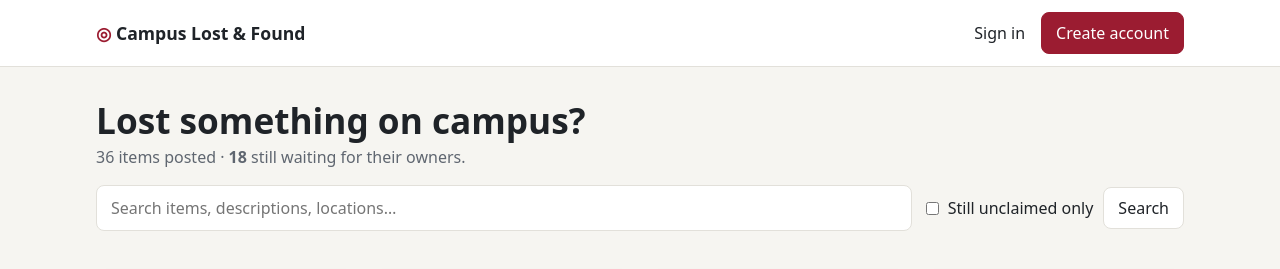
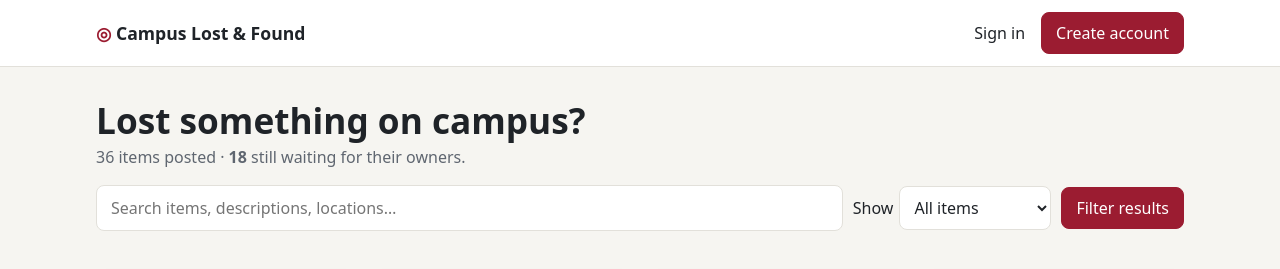
Before and after one commit to schen143/lost-and-found, a Flask app: page / in a window 1280 px wide. Shown: the top 269 px of the page. Run offline with Flask 3, Linux system fonts and the light colour scheme; some libraries are stand-ins or nearby versions.

Commit message:
add filter button

```diff
--- a/app/items.py
+++ b/app/items.py
@@ -11,7 +11,10 @@ from .models import Item, User
 bp = Blueprint("items", __name__)
 
 
-def _filtered_query(base, q, unclaimed):
+STATUS_FILTERS = ("unclaimed", "returned")
+
+
+def _filtered_query(base, q, status):
     if q:
         like = f"%{q}%"
         base = base.filter(
@@ -21,22 +24,29 @@ def _filtered_query(base, q, unclaimed):
                 Item.location.ilike(like),
             )
         )
-    if unclaimed:
+    if status == "unclaimed":
         base = base.filter(Item.is_returned.is_(False))
+    elif status == "returned":
+        base = base.filter(Item.is_returned.is_(True))
     return base.order_by(Item.found_on.desc(), Item.created_at.desc())
 
 
 def _list_args():
     q = request.args.get("q", "").strip()[:100]
-    unclaimed = request.args.get("unclaimed") == "1"
+    status = request.args.get("status", "")
+    if status not in STATUS_FILTERS:
+        status = ""
+    # Older links used ?unclaimed=1 before the status filter existed.
+    if not status and request.args.get("unclaimed") == "1":
+        status = "unclaimed"
     page = request.args.get("page", 1, type=int)
-    return q, unclaimed, page
+    return q, status, page
 
 
 @bp.route("/")
 def index():
-    q, unclaimed, page = _list_args()
-    query = _filtered_query(Item.query, q, unclaimed)
+    q, status, page = _list_args()
+    query = _filtered_query(Item.query, q, status)
     pagination = query.paginate(
         page=page, per_page=current_app.config["ITEMS_PER_PAGE"], error_out=False
     )
@@ -45,7 +55,7 @@ def index():
         "unclaimed": Item.query.filter_by(is_returned=False).count(),
     }
     return render_template(
-        "items/index.html", pagination=pagination, q=q, unclaimed=unclaimed, stats=stats
+        "items/index.html", pagination=pagination, q=q, status=status, stats=stats
     )
 
 
@@ -152,8 +162,8 @@ def delete(item_id):
 @bp.route("/users/<username>")
 def user_page(username):
     user = User.query.filter(db.func.lower(User.username) == username.lower()).first_or_404()
-    q, unclaimed, page = _list_args()
-    query = _filtered_query(user.items, q, unclaimed)
+    q, status, page = _list_args()
+    query = _filtered_query(user.items, q, status)
     pagination = query.paginate(
         page=page, per_page=current_app.config["ITEMS_PER_PAGE"], error_out=False
     )
@@ -162,7 +172,7 @@ def user_page(username):
         "returned": user.items.filter_by(is_returned=True).count(),
     }
     return render_template(
-        "users/show.html", user=user, pagination=pagination, q=q, unclaimed=unclaimed, stats=stats
+        "users/show.html", user=user, pagination=pagination, q=q, status=status, stats=stats
     )
 
 
--- a/app/static/style.css
+++ b/app/static/style.css
@@ -86,6 +86,10 @@ h1, h2, h3 { line-height: 1.2; }
   border: 1px solid var(--border); border-radius: 8px; background: var(--surface); color: var(--text);
 }
 .toggle { display: inline-flex; gap: 6px; align-items: center; white-space: nowrap; }
+.search select {
+  padding: 9px 10px; font: inherit;
+  border: 1px solid var(--border); border-radius: 8px; background: var(--surface); color: var(--text);
+}
 .clear { color: var(--muted); }
 .result-count { color: var(--muted); }
 
--- a/app/templates/_macros.html
+++ b/app/templates/_macros.html
@@ -1,12 +1,16 @@
-{% macro search_bar(action, q, unclaimed) %}
+{% macro search_bar(action, q, status) %}
 <form class="search" action="{{ action }}" method="get" role="search">
   <input type="search" name="q" value="{{ q }}" placeholder="Search items, descriptions, locations…" aria-label="Search">
   <label class="toggle">
-    <input type="checkbox" name="unclaimed" value="1" {% if unclaimed %}checked{% endif %} onchange="this.form.submit()">
-    Still unclaimed only
+    Show
+    <select name="status" aria-label="Filter by status">
+      <option value="" {% if not status %}selected{% endif %}>All items</option>
+      <option value="unclaimed" {% if status == 'unclaimed' %}selected{% endif %}>Still unclaimed</option>
+      <option value="returned" {% if status == 'returned' %}selected{% endif %}>Returned</option>
+    </select>
   </label>
-  <button class="btn" type="submit">Search</button>
-  {% if q or unclaimed %}<a class="clear" href="{{ action }}">Clear</a>{% endif %}
+  <button class="btn btn-primary" type="submit">Filter results</button>
+  {% if q or status %}<a class="clear" href="{{ action }}">Clear</a>{% endif %}
 </form>
 {% endmacro %}
 
--- a/app/templates/items/index.html
+++ b/app/templates/items/index.html
@@ -5,13 +5,13 @@
 <section class="hero">
   <h1>Lost something on campus?</h1>
   <p>{{ stats.total }} items posted · <strong>{{ stats.unclaimed }}</strong> still waiting for their owners.</p>
-  {{ search_bar(url_for('items.index'), q, unclaimed) }}
+  {{ search_bar(url_for('items.index'), q, status) }}
 </section>
 
-{% if q or unclaimed %}
+{% if q or status %}
   <p class="result-count">
     {{ pagination.total }} result{{ '' if pagination.total == 1 else 's' }}
-    {% if q %}for “{{ q }}”{% endif %}{% if unclaimed %} that are still unclaimed{% endif %}
+    {% if q %}for “{{ q }}”{% endif %}{% if status == 'unclaimed' %} that are still unclaimed{% elif status == 'returned' %} that have been returned{% endif %}
   </p>
 {% endif %}
 
--- a/app/templates/users/show.html
+++ b/app/templates/users/show.html
@@ -12,7 +12,7 @@
   </div>
 </section>
 
-{{ search_bar(url_for('items.user_page', username=user.username), q, unclaimed) }}
+{{ search_bar(url_for('items.user_page', username=user.username), q, status) }}
 
 {% if pagination.items %}
   <div class="grid">
@@ -21,7 +21,7 @@
   {{ pager(pagination, 'items.user_page', username=user.username) }}
 {% else %}
   <div class="empty">
-    {% if current_user.is_authenticated and current_user.id == user.id and not (q or unclaimed) %}
+    {% if current_user.is_authenticated and current_user.id == user.id and not (q or status) %}
       <p>You haven't posted anything yet.</p>
       <a class="btn btn-primary" href="{{ url_for('items.new') }}">Post a found item</a>
     {% else %}
```
Also changed, not shown: tests/test_app.py (+19 -0 lines).
